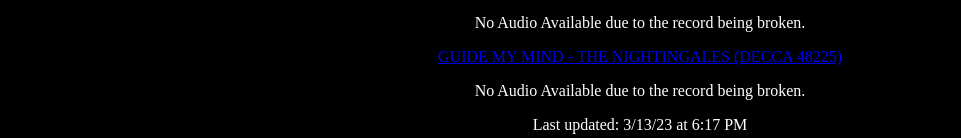
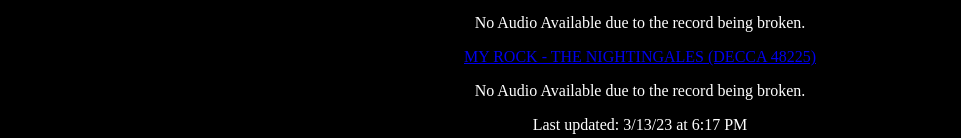
Before and after one commit to digidoridplus/digidoridplus.github.io, a plain HTML site: page servers/rvl_servers/digi78s/78rpm/index.html in a window 1280 px wide. Shown: the part 207-345 px from the top of the page, without its empty margins (0-961 px from the left). Drawn offline with Linux system fonts and the light colour scheme.

Commit message:
Update index.html

```diff
--- a/servers/rvl_servers/digi78s/78rpm/index.html
+++ b/servers/rvl_servers/digi78s/78rpm/index.html
@@ -32,7 +32,7 @@ p {
 <a href="https://archive.org/details/78rpm-guide-my-mind-by-the-nightingales-decca-">GUIDE MY MIND - THE NIGHTINGALES (DECCA 48225)</a>
 <p>No Audio Available due to the record being broken.
 <p>
-<a href="https://archive.org/details/78rpm-guide-my-mind-by-the-nightingales-decca-">GUIDE MY MIND - THE NIGHTINGALES (DECCA 48225)</a>
+<a href="https://archive.org/details/78rpm-my-rock-by-the-nightingales-decca">MY ROCK - THE NIGHTINGALES (DECCA 48225)</a>
 <p>No Audio Available due to the record being broken.
 <p>
 <p>Last updated: 3/13/23 at 6:17 PM
```
